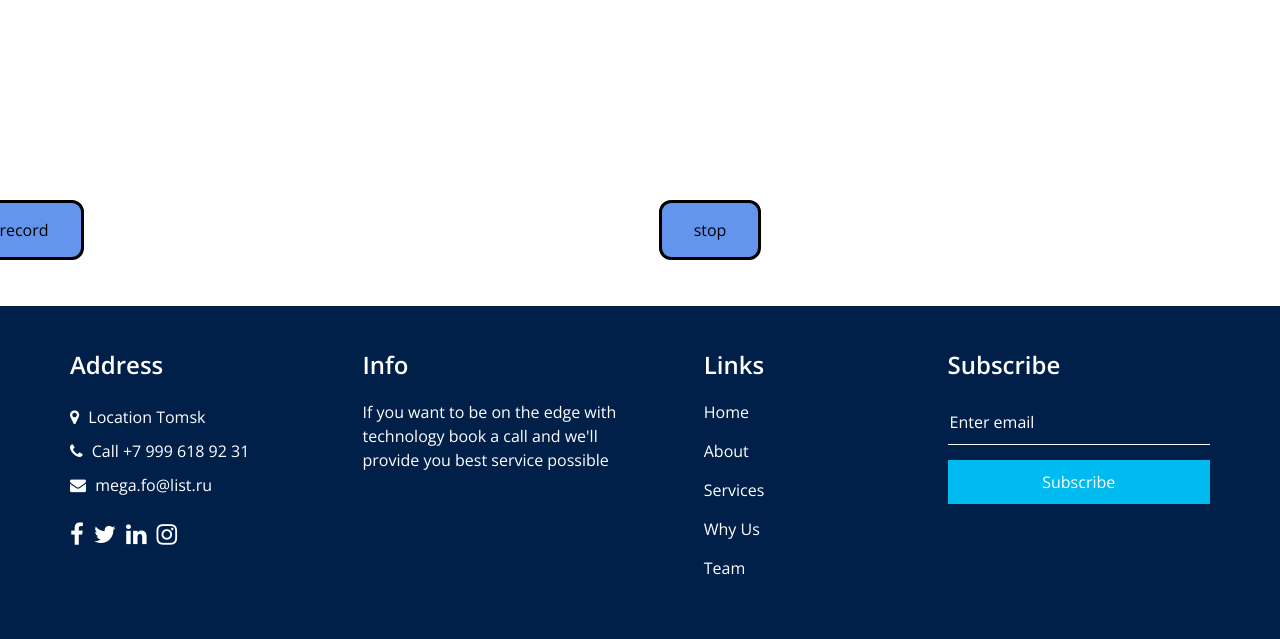
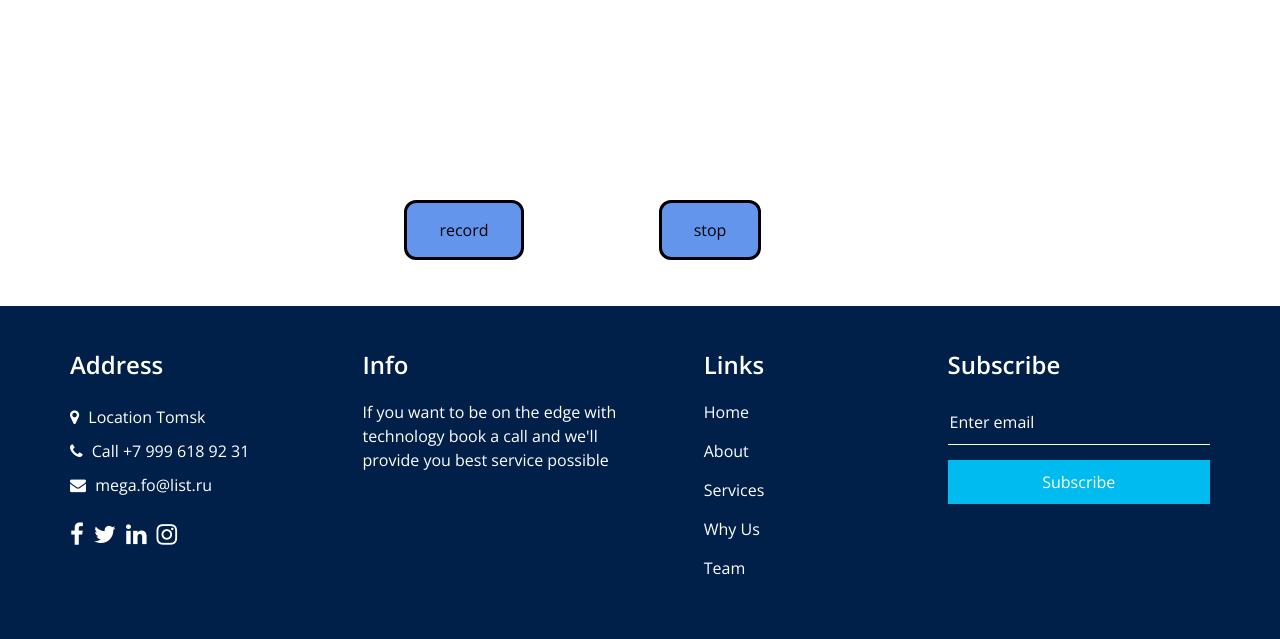
Before and after one commit to Roman12322/DoubleCheck, a Django app: template main/templates/main/main.html in a window 1280 px wide; the page is wider, and only the part inside the window is pictured. Shown: the part 235-874 px from the top of that part. Run offline with Django 3.2, Linux system fonts and the light colour scheme; the template is opened without the code that fills it, so the values that code supplies are empty; some libraries are stand-ins or nearby versions.

Commit message:
trying to fix .css v15

```diff
--- a/static/main/css/style.css
+++ b/static/main/css/style.css
@@ -639,7 +639,7 @@ a:focus {
 .record-button {
   position: absolute;
   top: 435px;
-  left: -40px;
+  left: 400px;
   display: flex;
   flex-direction: column;
   align-items: center;
```
